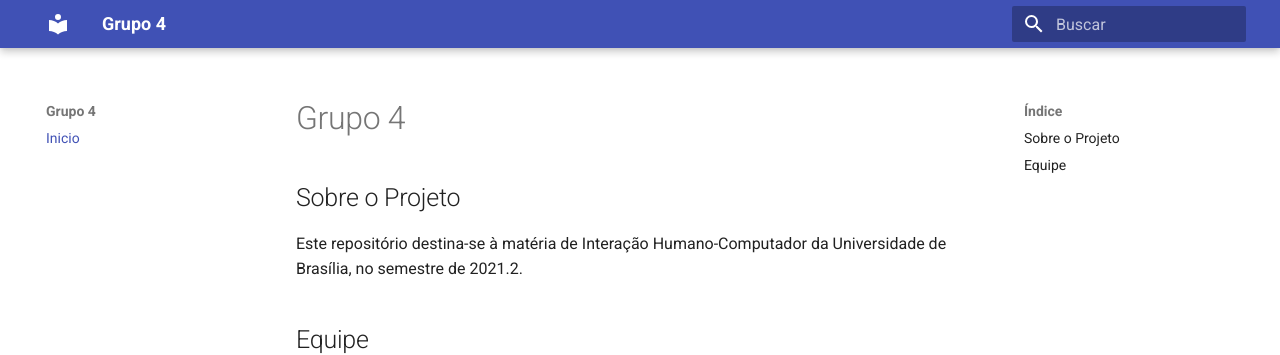
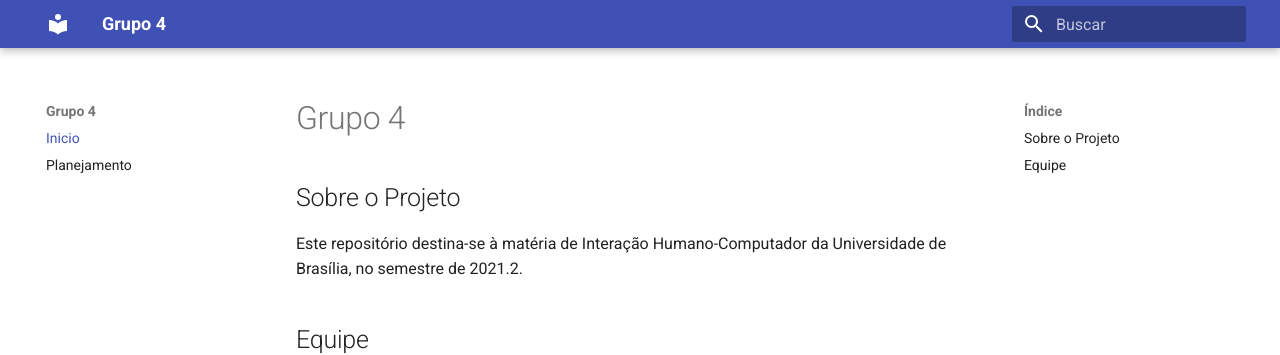
Before and after one commit to heitormsb/2021.2-Exercito-Brasileiro, an MkDocs documentation site: the page built from docs/index.md, in a window 1280 px wide. Shown: the top 355 px of the page. Built offline with MkDocs 1.6.1 and Material for MkDocs 9.7.7, drawn with Linux system fonts in a browser that asks for light colours.

Commit message:
Update mkdocs.yml

```diff
--- a/mkdocs.yml
+++ b/mkdocs.yml
@@ -6,3 +6,4 @@ theme:
 
 nav:
     - Inicio: index.md
+    - Planejamento: planejamento.md
```
